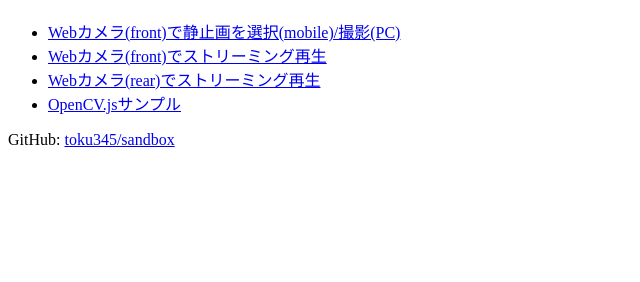
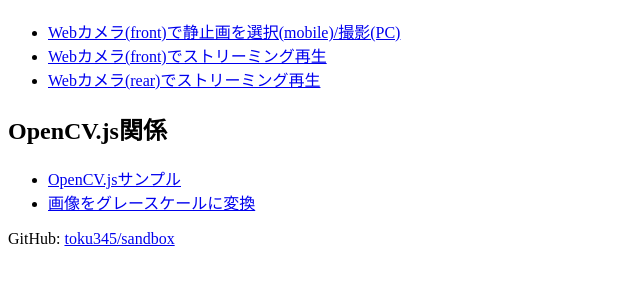
Before and after one commit to toku345/sandbox, a website: page public/index.html in a window 1280 px wide. Shown: the part 70-352 px from the top of the page, without its empty margins (0-640 px from the left). Drawn offline with Linux system fonts and the light colour scheme.

Commit message:
Update index.html

```diff
--- a/public/index.html
+++ b/public/index.html
@@ -11,14 +11,23 @@
   <body>
     <div>
       <h1>toku345 のサンドボックス</h1>
+      <div>
         <ul>
           <li><a href="./webcamera_single_frame.html">Webカメラ(front)で静止画を選択(mobile)/撮影(PC)</a></li>
           <li><a href="./webcamera_streaming_front.html">Webカメラ(front)でストリーミング再生</a></li>
           <li><a href="./webcamera_streaming_rear.html">Webカメラ(rear)でストリーミング再生</a></li>
+        </ul>
+      </div>
+
+      <div>
+        <h2>OpenCV.js関係</h2>
+        <ul>
           <li><a href="./opencvjs/tutorial.html">OpenCV.jsサンプル</a></li>
+          <li><a href="./opencvjs/image_gray.html">画像をグレースケールに変換</a></li>
         </ul>
+      </div>
 
-      GitHub: <a href="https://github.com/toku345/sandbox">toku345/sandbox</a>
+      <p>GitHub: <a href="https://github.com/toku345/sandbox">toku345/sandbox</a></p>
     </div>
   </body>
 </html>
```
Lines whose indentation alone changed are shown as unchanged.
